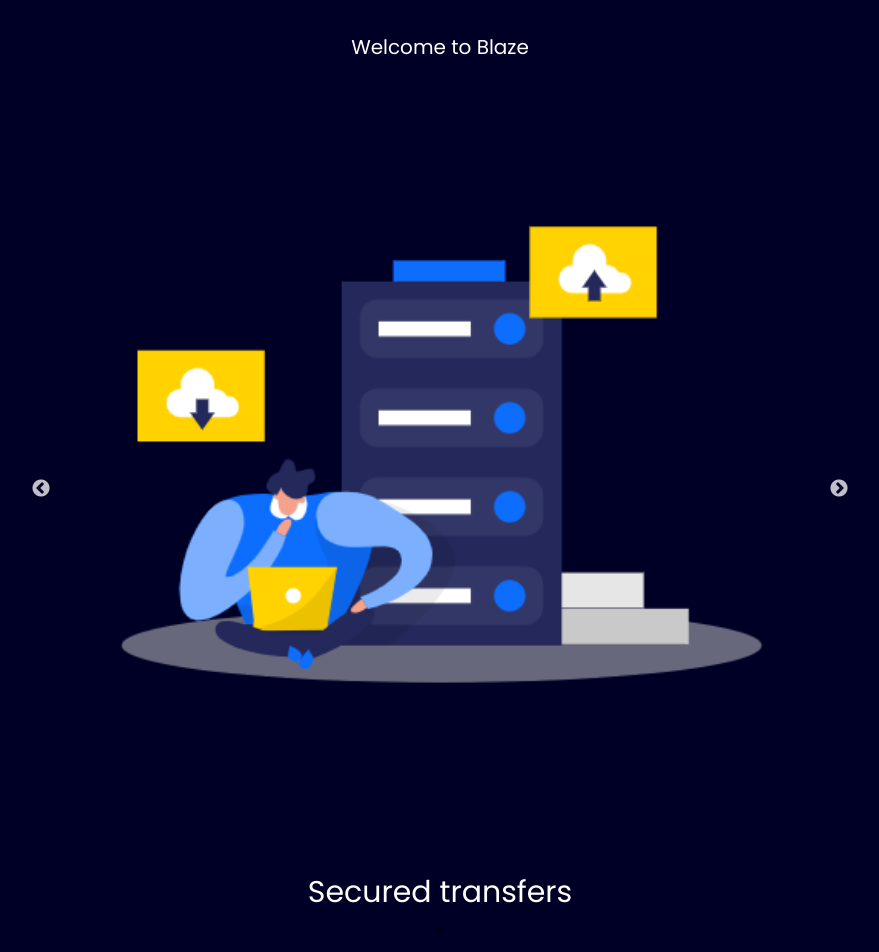
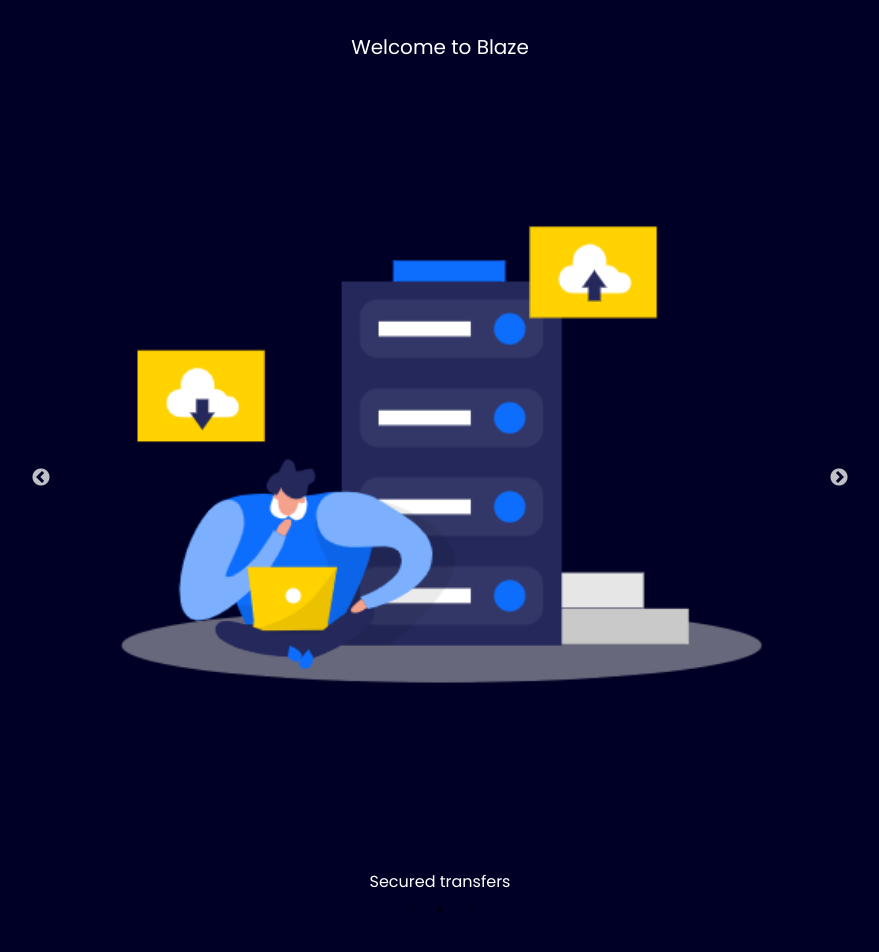
Before and after one commit to EsanSamuel/Blaze-file-transfer, a React (Vite) app: page /animate in a window 1280 px wide. Shown: the top 952 px of the page, without its empty margins (200-1079 px from the left). Built offline with nearby package versions, Linux system fonts and the light colour scheme.

Commit message:
Update Animate.jsx

```diff
--- a/src/Pages/Animate.jsx
+++ b/src/Pages/Animate.jsx
@@ -30,7 +30,7 @@ const Animate = () => {
               <div className=''>
 
                 <img src={datax.image} className='w-full' />
-                <h1 className='text-center text-[30px] mt-10'>{datax.title}</h1>
+                <h1 className='text-center text-25px] mt-10'>{datax.title}</h1>
 
               </div>
 
```
